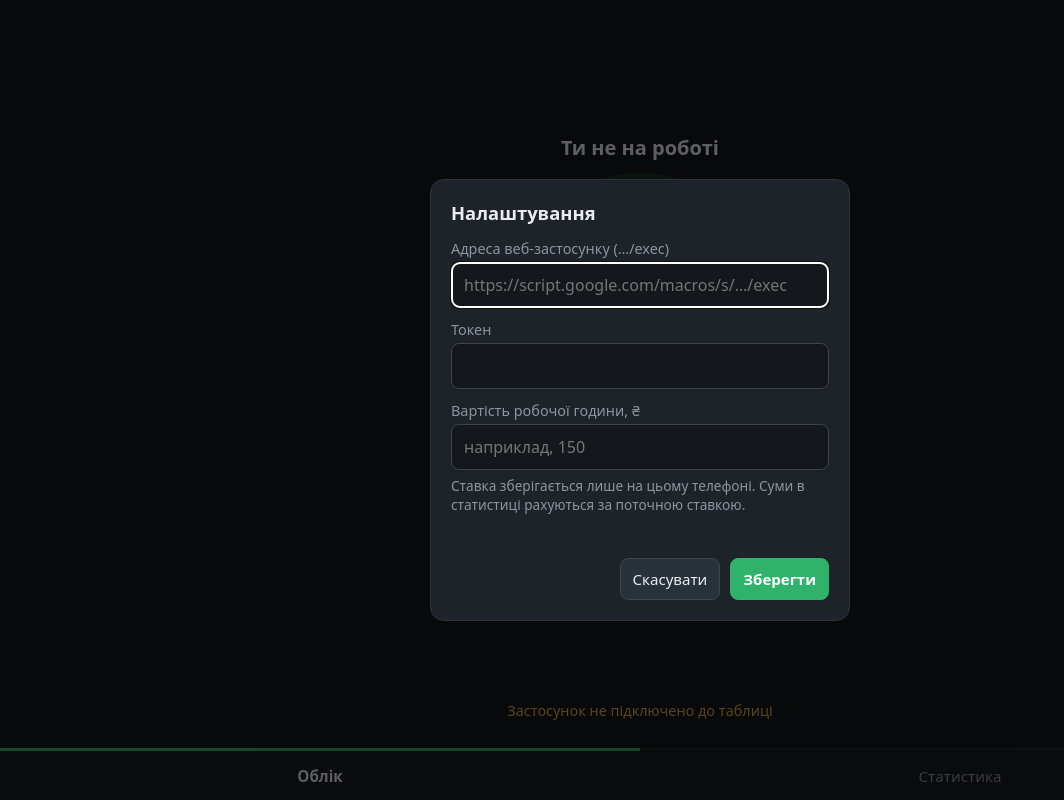
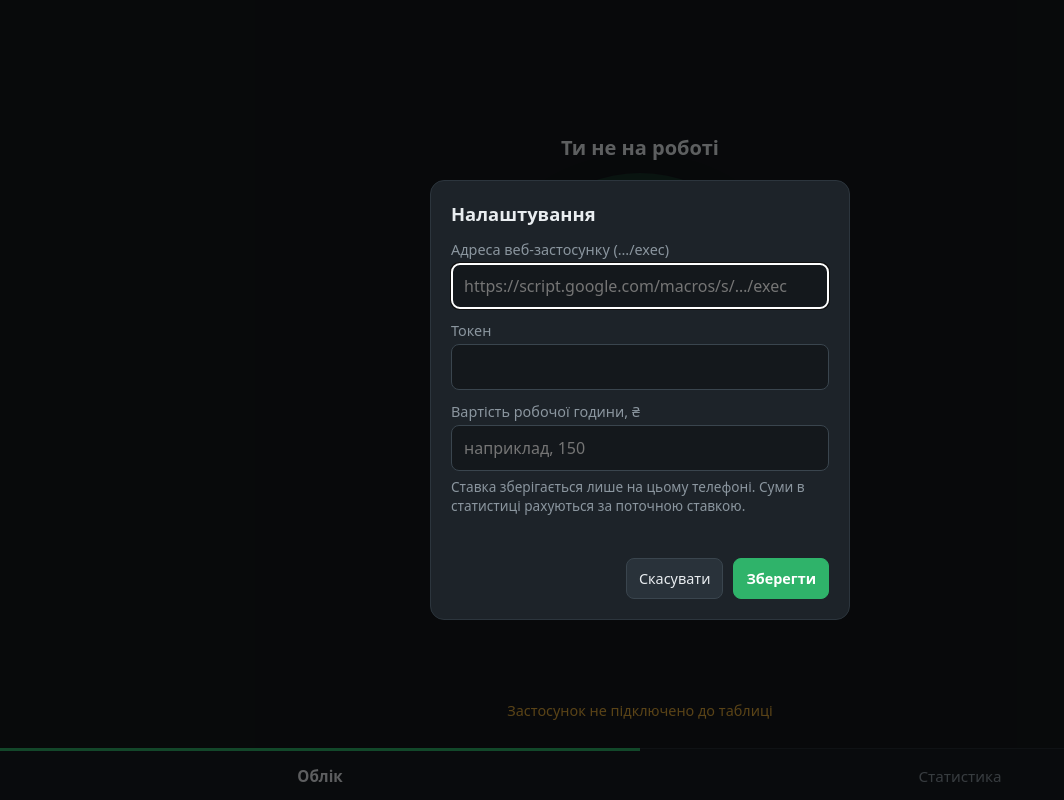
Before and after one commit to 0104smtv-svg/time-tracker, a plain HTML site: page index.html in a window 1280 px wide. Shown: the whole page, without its empty margins (0-1064 px from the left). Drawn offline with Linux system fonts and the light colour scheme.

Commit message:
Update index.html

```diff
--- a/index.html
+++ b/index.html
@@ -205,7 +205,7 @@
     background: #29323a;
     color: var(--text);
     font: inherit;
-    font-size: .94rem;
+    font-size: .90rem;
     cursor: pointer;
   }
   dialog button.primary { background: var(--green); border-color: var(--green); color: #fff; font-weight: 600; }
```
